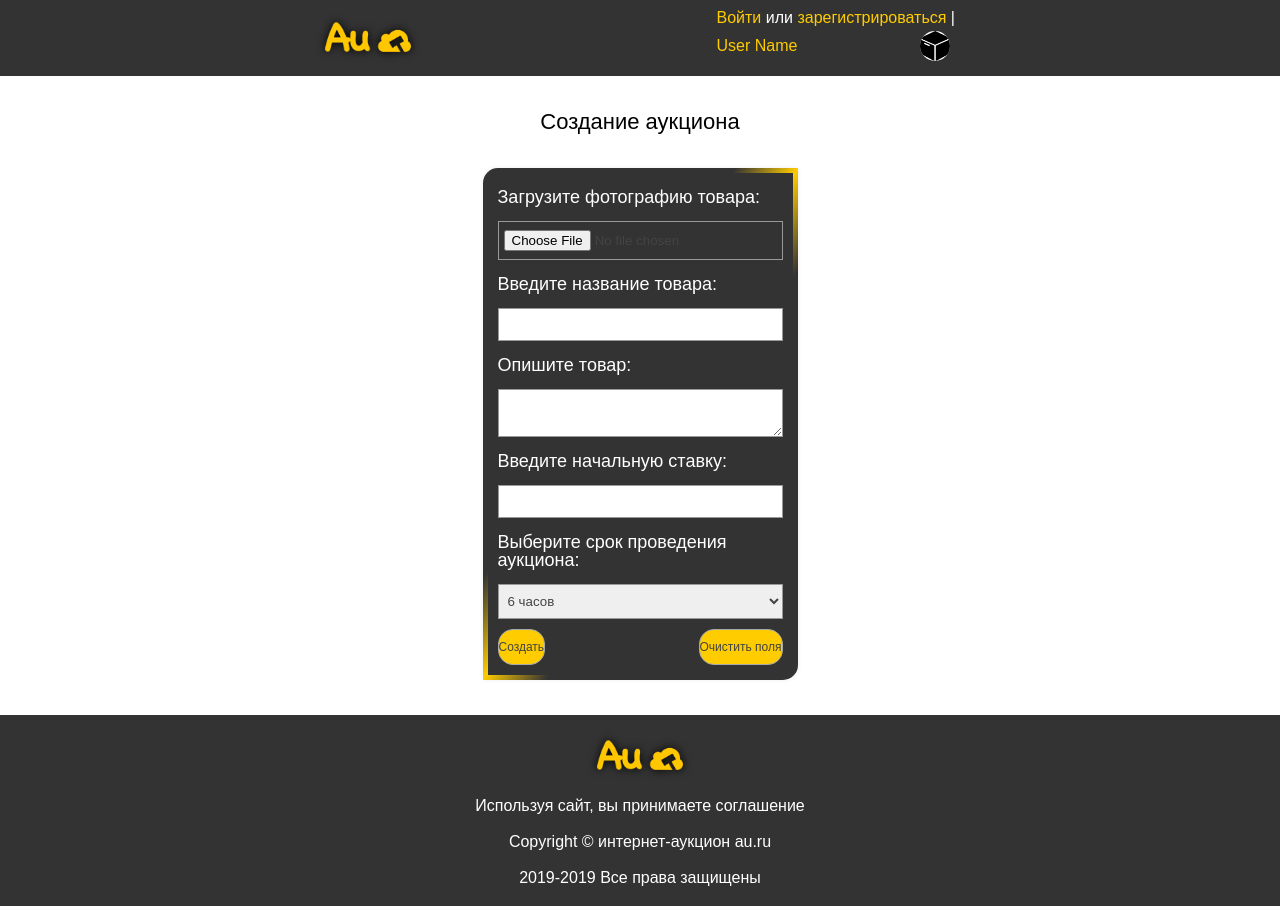
After one commit to Fake-Make/Au, a PHP site: page /create.php in a window 1280 px wide. The commit adds this page. Run offline with PHP 8.4, Linux system fonts and the light colour scheme.

Commit message:
Create-auction page developement started;

```diff
--- /dev/null
+++ b/create.php
@@ -0,0 +1,22 @@
+<?require_once("templates/header.php")?>
+<h1>Создание аукциона</h1>
+<form action="create.php" class="flex-row login-form auction-box">
+	<label class="login-label" for="">Загрузите фотографию товара:</label>
+	<input class="input-box login-input" type="file">
+	<label class="login-label" for="">Введите название товара:</label>
+	<input class="input-box login-input" type="text" name="" id="">
+	<label class="login-label" for="">Опишите товар:</label>
+	<textarea class="input-box login-input" name="" id=""></textarea>
+	<label class="login-label" for="">Введите начальную ставку:</label>
+	<input class="input-box login-input" type="number">
+	<label class="login-label" for="">Выберите срок проведения аукциона:</label>
+	<select class="input-box login-input" name="" id="">
+		<option value="6">6 часов</option>
+		<option value="12">12 часов</option>
+		<option value="24">24 часов</option>
+		<option value="48">48 часов</option>
+	</select>
+	<input class="button" type="submit" value="Создать">
+	<button class="button" type="reset">Очистить поля</button>
+</form>
+<?require_once("templates/footer.php")?>
--- a/dialog.php
+++ b/dialog.php
@@ -1,13 +1,13 @@
 <!--Если не залогинен, отправляем на вход-->
 <?require_once("templates/header.php")?>
-<h1>Диалог с пользователем <a href="personal?id=11.php">Антон Иванович</a></h1>
+<h1>Диалог с пользователем <a href="personal.php?id=11">Антон Иванович</a></h1>
 <section class="flex-column auction-box dialog-window">
 	<ul class="flex-column dialog-messages">
 		<li class="message message__sent">
-				Привет. Я хотел бы спросить, как долго работала ваша мышь?
+			Привет. Я хотел бы спросить, как долго работала ваша мышь?
 		</li>
 		<li class="message message__recieved">
-				Привет. Не очень долго. А что?
+			Привет. Не очень долго. А что?
 		</li>
 		<li class="message message__sent">
 			А вот ничего. Не хочу теперь вашу мышь покупать.
```
